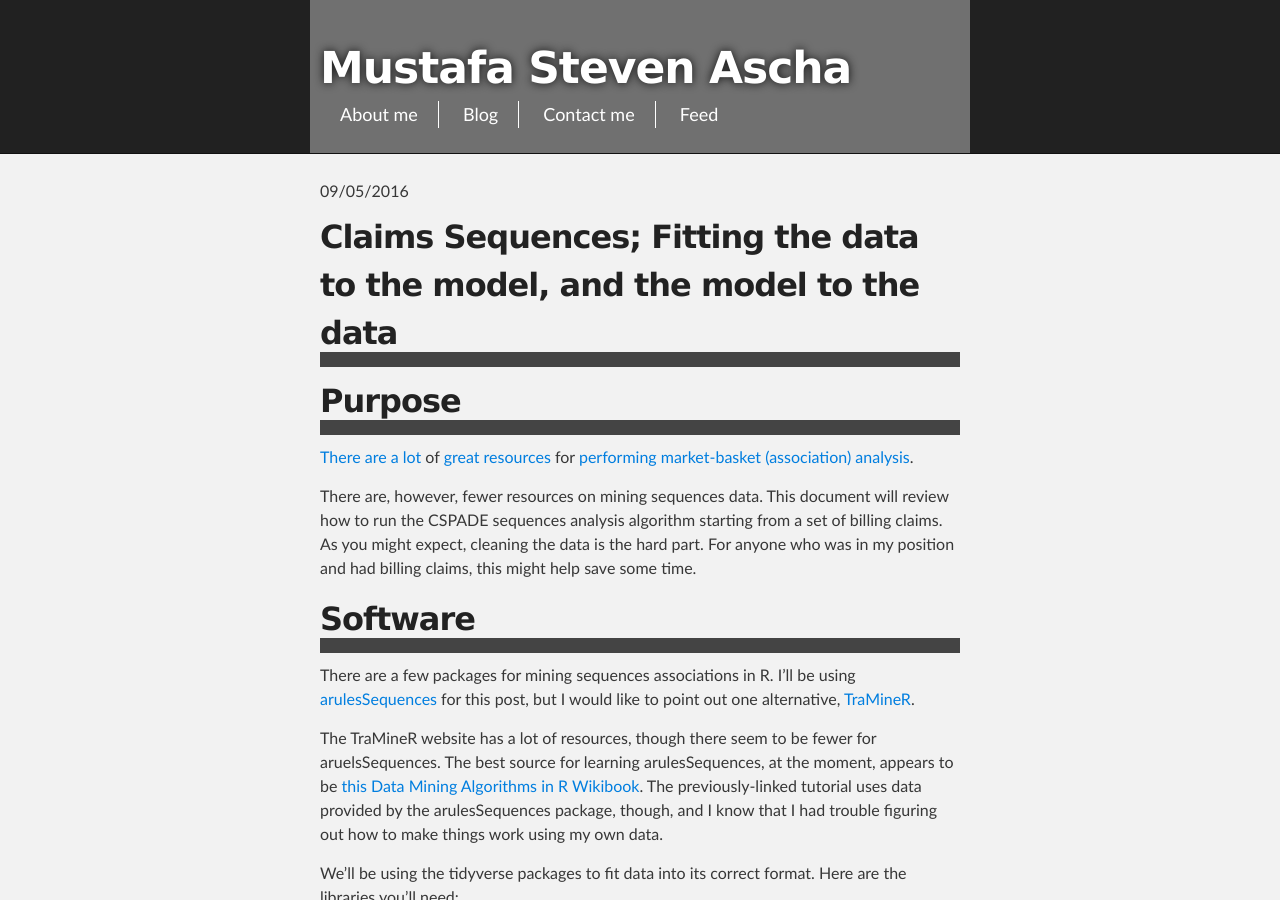
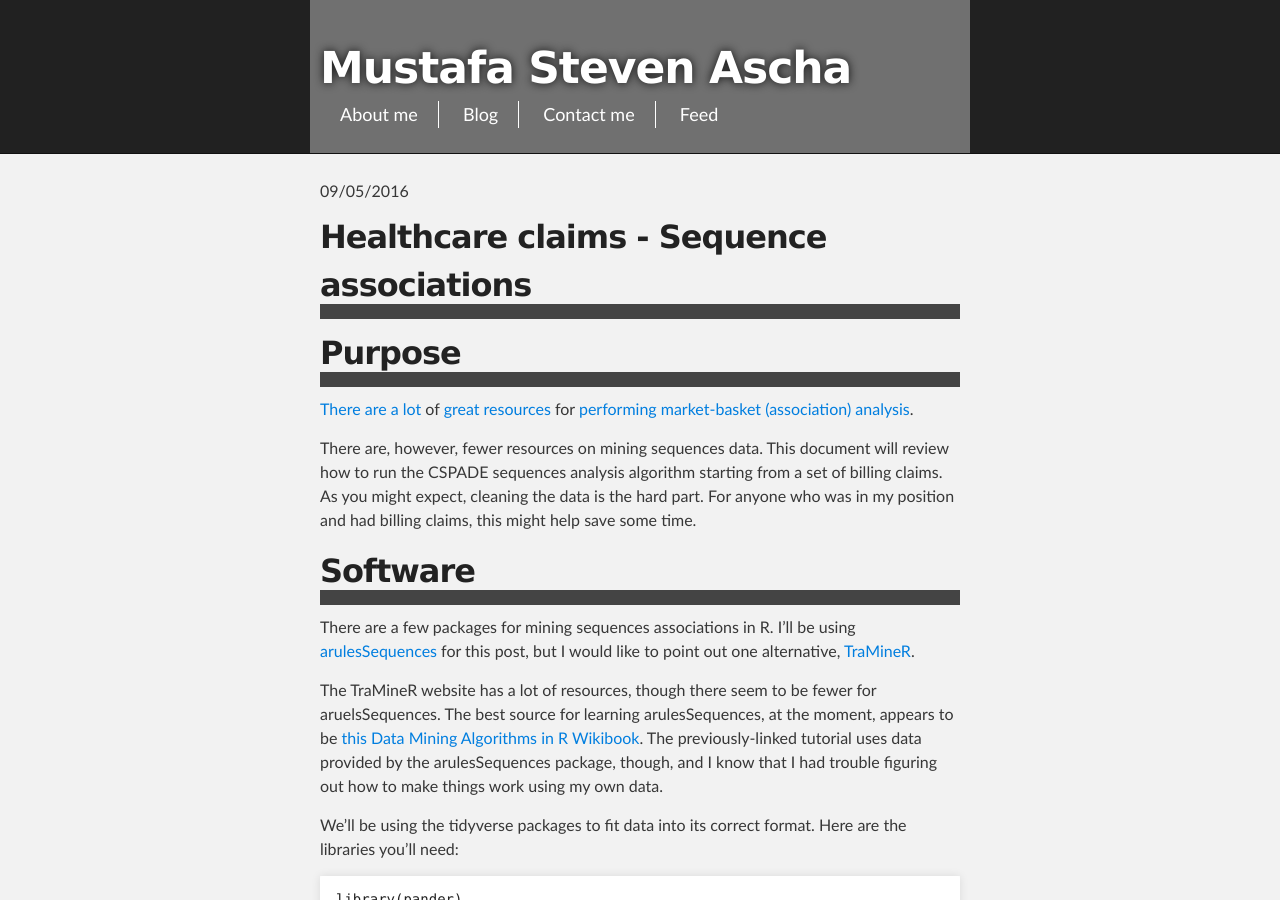
Before and after one commit to mustafaascha/mustafaascha.github.io, a Jekyll site: the page built from _posts/2016-09-05-Claims_Sequences.md, in a window 1280 px wide and 900 px high. Built offline with Jekyll 4.4.1, drawn with Linux system fonts in a browser that asks for light colours.

Commit message:
fix title...again

```diff
--- a/_posts/2016-09-05-Claims_Sequences.md
+++ b/_posts/2016-09-05-Claims_Sequences.md
@@ -1,6 +1,6 @@
 ---
 layout: post
-title: Claims Sequences; Fitting the data to the model, and the model to the data
+title: Healthcare claims - Sequence associations
 date: 2016-09-05
 ---
 
```
